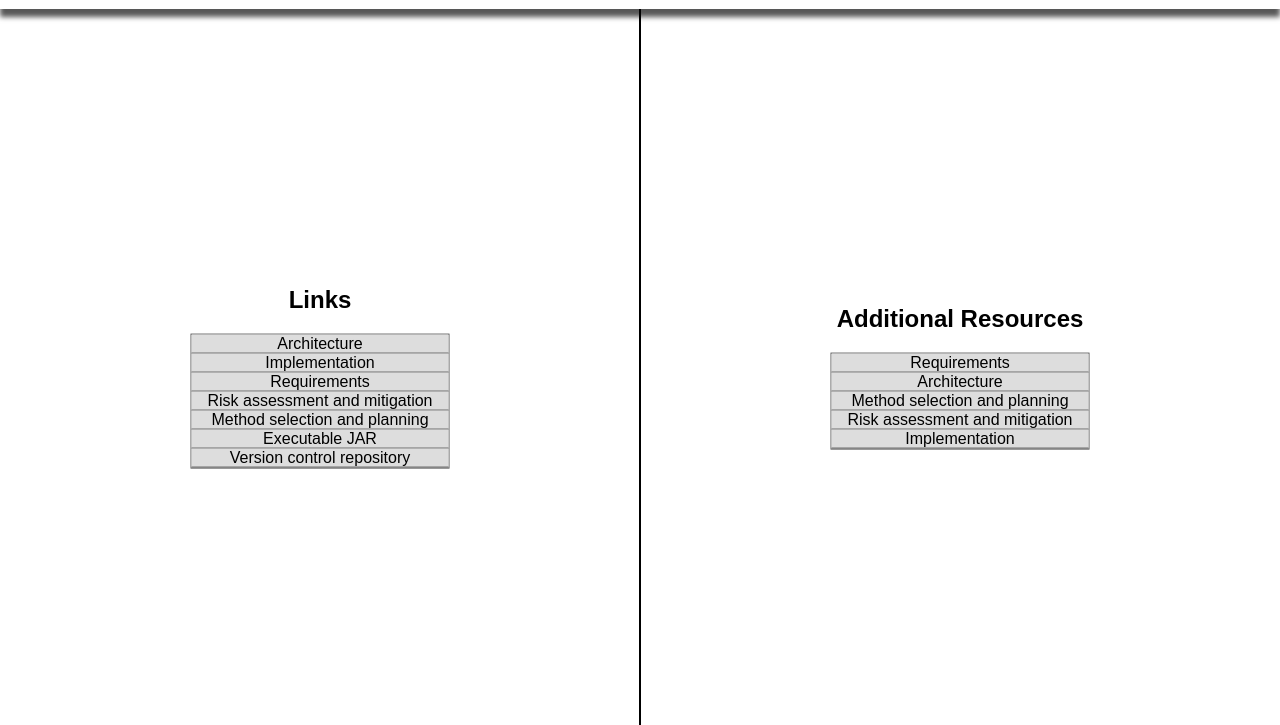
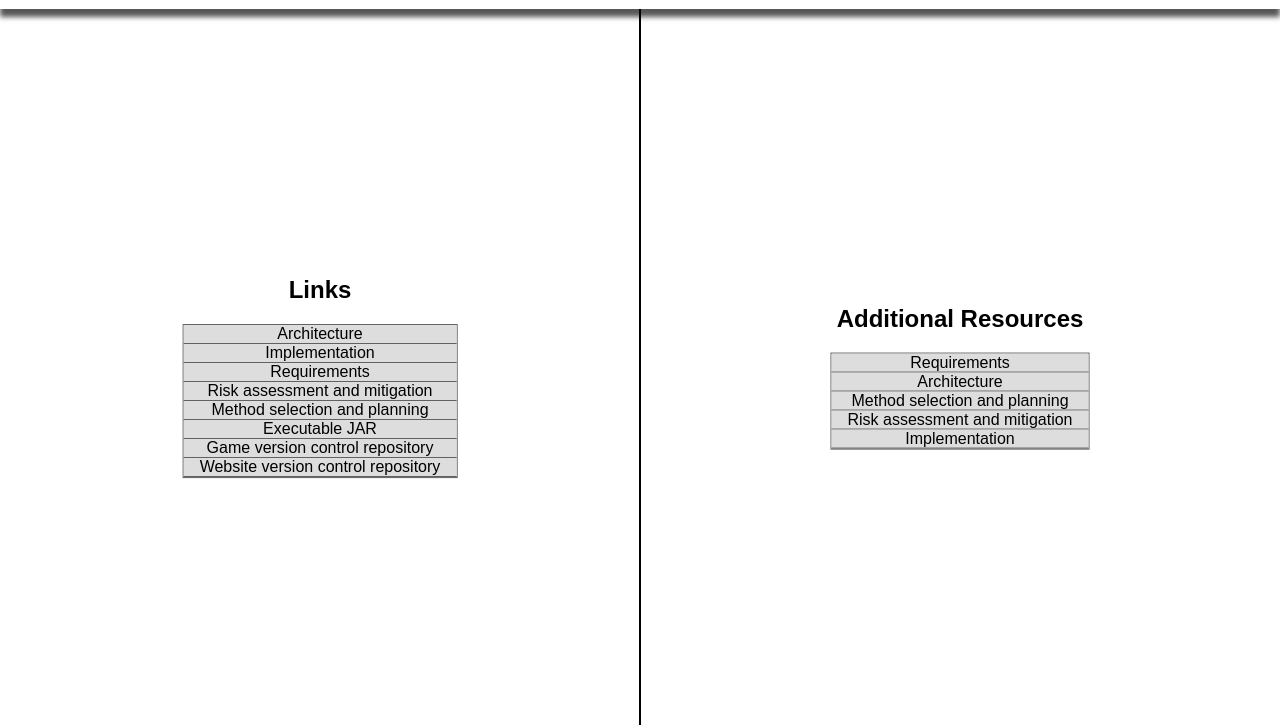
Before and after one commit to ENG1G4/a1-website, a plain HTML site: page index.html in a window 1280 px wide. Shown: the part 87-812 px from the top of the page. Drawn offline with Linux system fonts and the light colour scheme.

Commit message:
Finish website

```diff
--- a/index.html
+++ b/index.html
@@ -17,13 +17,14 @@
         <h2>Links</h2>
         <!-- Fill these in before submission. Cannot create GitHub pages site on a private repository -->
         <ul class="vertical-links-container">
-          <li class="vertical-link"><a class="vertical-link-text" href="">Architecture</a></li>
-          <li class="vertical-link"><a class="vertical-link-text" href="">Implementation</a></li>
-          <li class="vertical-link"><a class="vertical-link-text" href="">Requirements</a></li>
-          <li class="vertical-link"><a class="vertical-link-text" href="">Risk assessment and mitigation</a></li>
-          <li class="vertical-link"><a class="vertical-link-text" href="">Method selection and planning</a></li>
-          <li class="vertical-link"><a class="vertical-link-text" href="">Executable JAR</a></li>
-          <li class="vertical-link"><a class="vertical-link-text" href="https://github.com/ENG1G4/assessment1">Version control repository</a></li>
+          <li class="vertical-link"><a class="vertical-link-text" href="https://drive.google.com/file/d/1-U9QK1hlwryjeDYNv3jE0s0u2gwyylUr/view?usp=sharing">Architecture</a></li>
+          <li class="vertical-link"><a class="vertical-link-text" href="https://drive.google.com/file/d/1-VoBIPJBwkPvB-D99nQ_22nd-YxIyso5/view?usp=sharing">Implementation</a></li>
+          <li class="vertical-link"><a class="vertical-link-text" href="https://drive.google.com/file/d/1-XU_cFHndgs1YTXXk2eiMnDuxtoKbzjJ/view?usp=sharing">Requirements</a></li>
+          <li class="vertical-link"><a class="vertical-link-text" href="https://drive.google.com/file/d/1-XxV6oONxAR9hr5Gb70Wf5hN-XP4q-l0/view?usp=sharing">Risk assessment and mitigation</a></li>
+          <li class="vertical-link"><a class="vertical-link-text" href="https://drive.google.com/file/d/1-WMsdU4xrc5KkP3oNKxRLN6qdqkhNTV3/view?usp=sharing">Method selection and planning</a></li>
+          <li class="vertical-link"><a class="vertical-link-text" href="/a1-website/assets/Ajajara-1.0.0.jar">Executable JAR</a></li>
+          <li class="vertical-link"><a class="vertical-link-text" href="https://github.com/ENG1G4/assessment1">Game version control repository</a></li>
+          <li class="vertical-link"><a class="vertical-link-text" href="https://github.com/ENG1G4/a1-website">Website version control repository</a></li>
         </ul>
       </div>
     </div>
```
Also changed, not shown: implementation.html (added, +17 -0 lines), requirements.html (added, +17 -0 lines), risk.html (added, +17 -0 lines), assets/architecture/Final UML.txt, assets/architecture/Final.svg, 1 other file.
